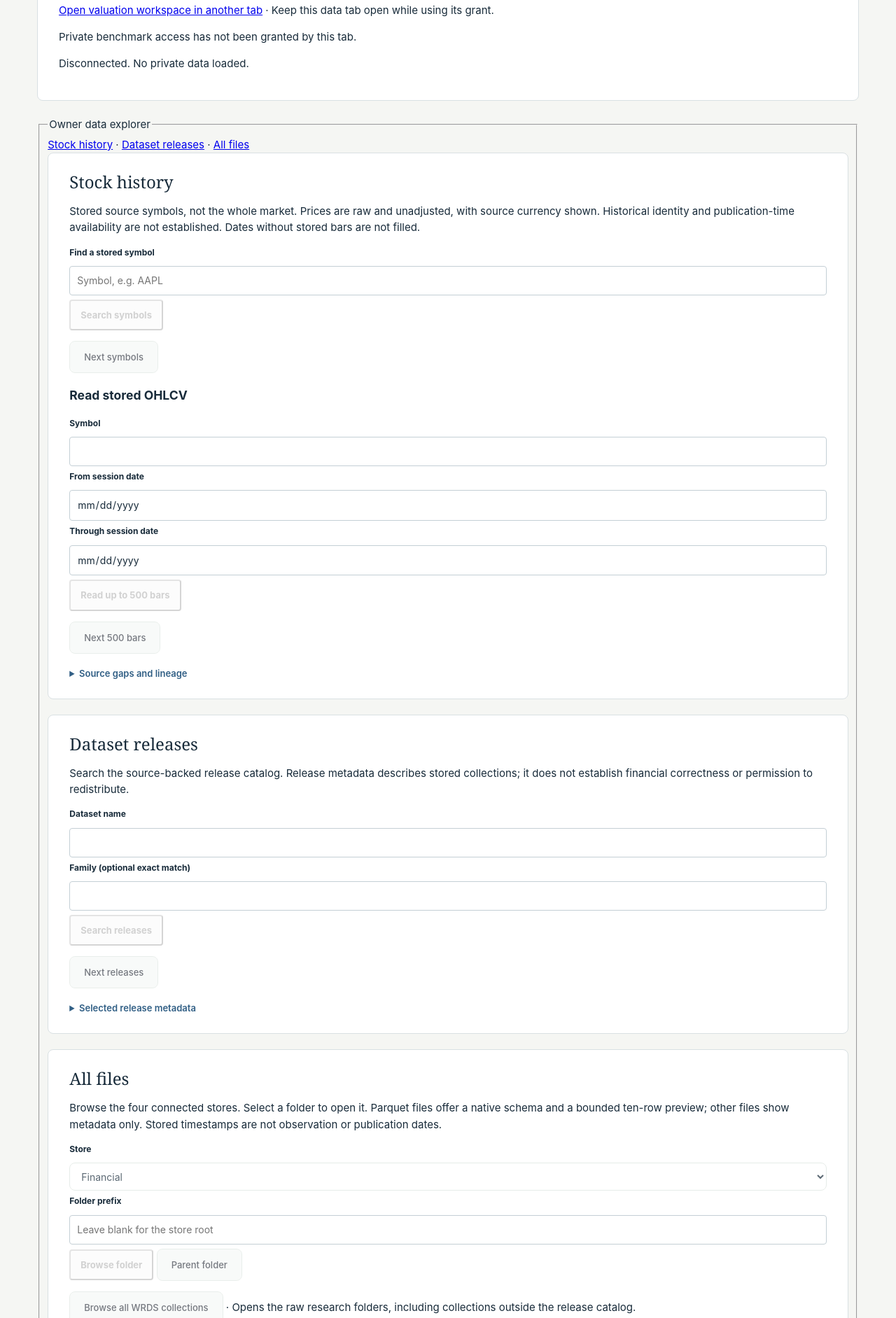
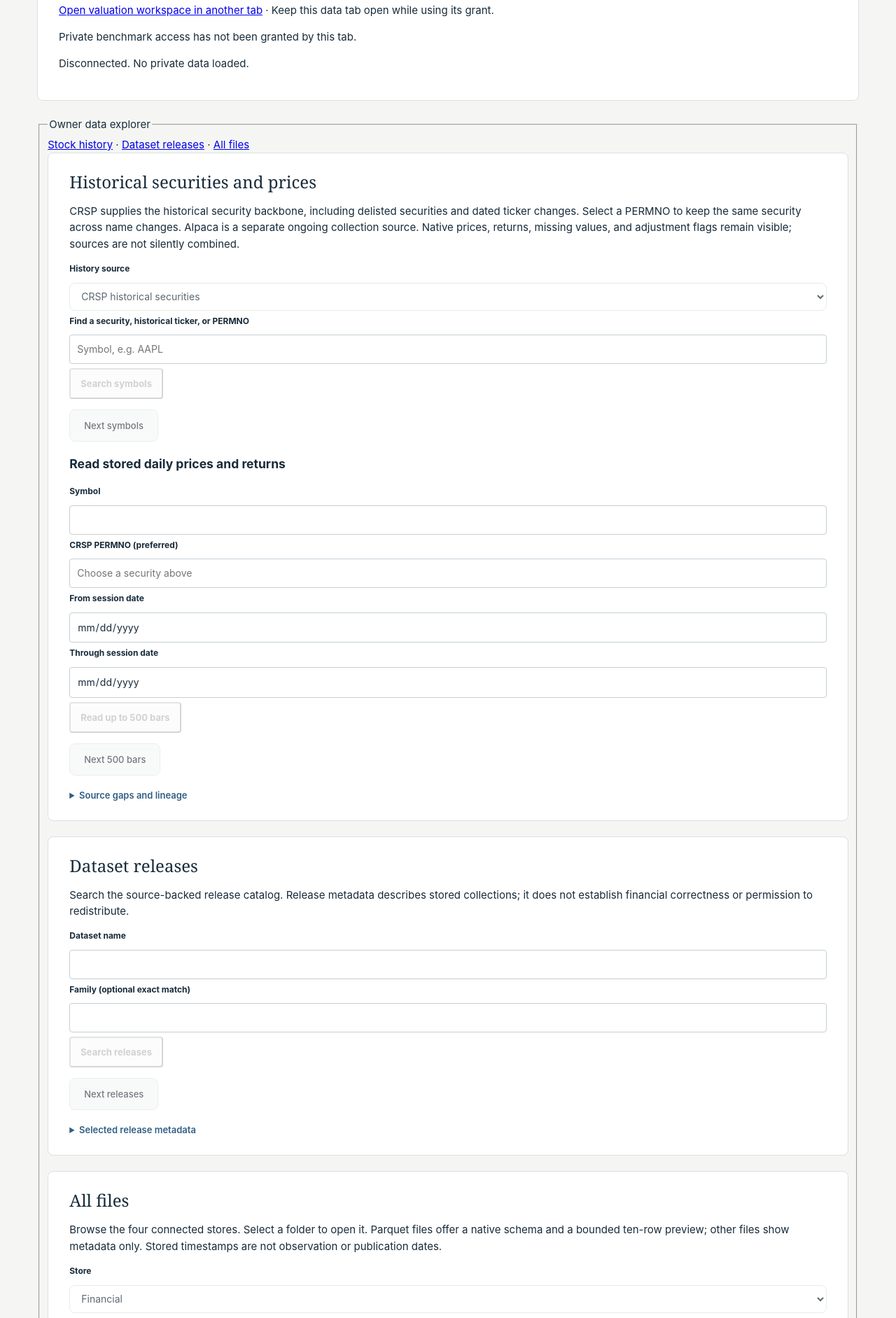
Before and after one commit to Scott-Switzer/DCF-stock-valuation-Engine, a Flask app: page /data in a window 1280 px wide. Shown: the part 893-2776 px from the top of the page at 70% size. Run offline with Flask 3, Linux system fonts and the light colour scheme.

Commit message:
Make CRSP historical security search the default stock workspace

```diff
--- a/static/js/data-workspace.js
+++ b/static/js/data-workspace.js
@@ -46,7 +46,7 @@
     stocks = {}; prices = {}; collections = {}; files = {};
     el("data-owner-key").value = ""; el("data-controls").disabled = true;
     privateRegions.forEach((id) => el(id).replaceChildren());
-    ["data-stock-search", "data-symbol", "data-date-from", "data-date-to", "data-collection-search", "data-family", "data-prefix"].forEach((id) => { el(id).value = ""; });
+    ["data-stock-search", "data-symbol", "data-permno", "data-date-from", "data-date-to", "data-collection-search", "data-family", "data-prefix"].forEach((id) => { el(id).value = ""; });
     paging.forEach((id) => { el(id).disabled = true; });
     el("data-status").textContent = "Disconnected. Private key and loaded data cleared.";
     el("data-benchmark-grant").disabled = true;
@@ -109,21 +109,29 @@
     } finally { pending.delete(controller); }
   }
   function stockCatalog(next = false) {
-    if (!next) stocks = {query: {search: el("data-stock-search").value.trim(), limit: 100}};
+    if (!next) stocks = {query: {source: el("data-stock-source").value || "crsp", search: el("data-stock-search").value.trim(), limit: 100}};
     const q = {...stocks.query};
     if (next && stocks.cursor) { q.cursor = stocks.cursor; q.expected_release_id = stocks.release; }
     el("data-stock-next").disabled = true; el("data-stock-catalog").replaceChildren();
     return read("stocks", "stock-history", q, (data) => {
       stocks.cursor = data.next_cursor; stocks.release = data.release_id;
-      el("data-stock-summary").textContent = text(data.symbol_count) + " indexed symbols · " + text(data.total_matches) + " match · source coverage shown per symbol.";
-      table("data-stock-catalog", ["Symbol", "First stored session", "Last stored session", "Stored rows", "Open"], (data.symbols || []).map((s) => [s.symbol, s.date_min, s.date_max, s.normalized_rows, action("Read " + s.symbol, () => { el("data-symbol").value = s.symbol; el("data-date-from").value = s.date_min || ""; el("data-date-to").value = s.date_max || ""; return stockPrices(); })]));
+      el("data-stock-summary").textContent = text(data.security_count ?? data.symbol_count) + " indexed securities · " + text(data.total_matches) + " match · source coverage shown per symbol.";
+      table("data-stock-catalog", ["Security ID", "Latest ticker", "Company", "First stored session", "Last stored session", "Stored rows", "Open"], (data.symbols || []).map((s) => [s.permno ? "PERMNO " + s.permno : s.symbol, s.symbol, s.name, s.date_min, s.date_max, s.normalized_rows, action("Read history", () => { el("data-symbol").value = s.permno ? "" : s.symbol; el("data-permno").value = s.permno ? String(s.permno) : ""; el("data-date-from").value = s.date_min || ""; el("data-date-to").value = s.date_max || ""; return stockPrices(); })]));
       el("data-stock-next").disabled = !stocks.cursor;
     });
   }
   function stockPrices(next = false) {
     if (!next) {
-      const q = {symbol: el("data-symbol").value.trim().toUpperCase(), limit: 500};
-      if (!/^[A-Z0-9][A-Z0-9.\-]{0,24}$/.test(q.symbol)) { el("data-status").textContent = "Enter a stored symbol."; return; }
+      const source = el("data-stock-source").value || "crsp";
+      const q = {source: source, limit: 500};
+      const permno = el("data-permno").value.trim(), symbol = el("data-symbol").value.trim().toUpperCase();
+      if (source === "crsp" && permno) {
+        if (!/^[1-9][0-9]{0,9}$/.test(permno)) { el("data-status").textContent = "Enter a valid PERMNO."; return; }
+        q.permno = permno;
+      } else {
+        if (!/^[A-Z0-9][A-Z0-9.\-]{0,24}$/.test(symbol)) { el("data-status").textContent = "Select a security or enter a ticker."; return; }
+        q.symbol = symbol;
+      }
       if (el("data-date-from").value) q.date_from = el("data-date-from").value;
       if (el("data-date-to").value) q.date_to = el("data-date-to").value;
       prices = {query:q};
@@ -134,9 +142,9 @@
     return read("prices", "stock-history", q, (data) => {
       prices.cursor = data.next_cursor; prices.release = data.release_id;
       const rows = data.prices || [];
-      el("data-prices-summary").textContent = text(data.symbol) + " · " + rows.length + " of " + text(data.total_matches) + " matching bars on this page · raw / unadjusted · source gaps: " + (data.gaps || []).length + ". Calendar continuity is not established.";
-      table("data-prices", ["Session", "Currency", "Open", "High", "Low", "Close", "Volume"], rows.map((r) => [r.session_date, r.currency, r.open, r.high, r.low, r.close, r.volume]));
-      el("data-price-evidence").textContent = JSON.stringify({coverage:data.coverage, gaps:data.gaps || [], source_pages:data.source_pages, source_lineage:data.source_lineage}, null, 2);
+      el("data-prices-summary").textContent = text(data.security_id || data.symbol) + " · " + rows.length + " rows on this page · " + text(data.source) + " · " + text(data.coverage?.price_basis) + ". Missing source fields remain blank.";
+      table("data-prices", ["Session", "Dated ticker", "Currency", "Native price / close", "Price magnitude", "Total return", "Price return", "Volume", "Native flags"], rows.map((r) => [r.session_date, r.symbol, r.currency, r.close, r.price_magnitude, r.total_return, r.price_return, r.volume, r.native_flags]));
+      el("data-price-evidence").textContent = JSON.stringify({coverage:data.coverage, identity_intervals:data.identity_intervals, gaps:data.gaps || [], source_pages:data.source_pages, source_lineage:data.source_lineage}, null, 2);
       el("data-prices-next").disabled = !prices.cursor;
     });
   }
@@ -206,6 +214,11 @@
   onSubmit("data-collections-form", () => collectionCatalog()); onSubmit("data-files-form", () => fileCatalog());
   el("data-disconnect").addEventListener("click", () => clear());
   el("data-benchmark-grant").addEventListener("click", grantBenchmarks);
+  el("data-stock-source").addEventListener("change", () => {
+    invalidate("prices"); prices = {}; el("data-permno").value = ""; el("data-symbol").value = "";
+    el("data-prices").replaceChildren(); el("data-price-evidence").replaceChildren(); el("data-prices-next").disabled = true;
+    return stockCatalog();
+  });
   el("data-stock-next").addEventListener("click", () => stockCatalog(true));
   el("data-prices-next").addEventListener("click", () => stockPrices(true));
   el("data-collections-next").addEventListener("click", () => collectionCatalog(true));
--- a/templates/data_workspace.html
+++ b/templates/data_workspace.html
@@ -22,13 +22,14 @@
   <fieldset id="data-controls" disabled><legend>Owner data explorer</legend>
     <nav aria-label="Data sections"><a href="#data-stocks">Stock history</a> · <a href="#data-collections">Dataset releases</a> · <a href="#data-files">All files</a></nav>
     <section class="panel" id="data-stocks" aria-labelledby="data-stocks-heading">
-      <h2 id="data-stocks-heading">Stock history</h2>
-      <p>Stored source symbols, not the whole market. Prices are raw and unadjusted, with source currency shown. Historical identity and publication-time availability are not established. Dates without stored bars are not filled.</p>
-      <form id="data-stocks-form"><div class="field"><label for="data-stock-search">Find a stored symbol</label><input id="data-stock-search" maxlength="64" placeholder="Symbol, e.g. AAPL"></div><button type="submit">Search symbols</button></form>
+      <h2 id="data-stocks-heading">Historical securities and prices</h2>
+      <p>CRSP supplies the historical security backbone, including delisted securities and dated ticker changes. Select a PERMNO to keep the same security across name changes. Alpaca is a separate ongoing collection source. Native prices, returns, missing values, and adjustment flags remain visible; sources are not silently combined.</p>
+      <form id="data-stocks-form"><div class="field"><label for="data-stock-source">History source</label><select id="data-stock-source"><option value="crsp">CRSP historical securities</option><option value="alpaca">Alpaca collected bars</option></select></div><div class="field"><label for="data-stock-search">Find a security, historical ticker, or PERMNO</label><input id="data-stock-search" maxlength="64" placeholder="Symbol, e.g. AAPL"></div><button type="submit">Search symbols</button></form>
       <p id="data-stock-summary" role="status"></p><div id="data-stock-catalog" class="table-wrap"></div><button type="button" class="secondary" id="data-stock-next" disabled>Next symbols</button>
-      <h3>Read stored OHLCV</h3>
+      <h3>Read stored daily prices and returns</h3>
       <form id="data-prices-form"><div class="field-grid">
-        <div class="field"><label for="data-symbol">Symbol</label><input id="data-symbol" maxlength="25" required></div>
+        <div class="field"><label for="data-symbol">Symbol</label><input id="data-symbol" maxlength="25"></div>
+        <div class="field"><label for="data-permno">CRSP PERMNO (preferred)</label><input id="data-permno" inputmode="numeric" maxlength="10" placeholder="Choose a security above"></div>
         <div class="field"><label for="data-date-from">From session date</label><input id="data-date-from" type="date"></div>
         <div class="field"><label for="data-date-to">Through session date</label><input id="data-date-to" type="date"></div>
       </div><button type="submit">Read up to 500 bars</button></form>
```
Also changed, not shown: tests/js/data_workspace.cjs (+5 -0 lines).
